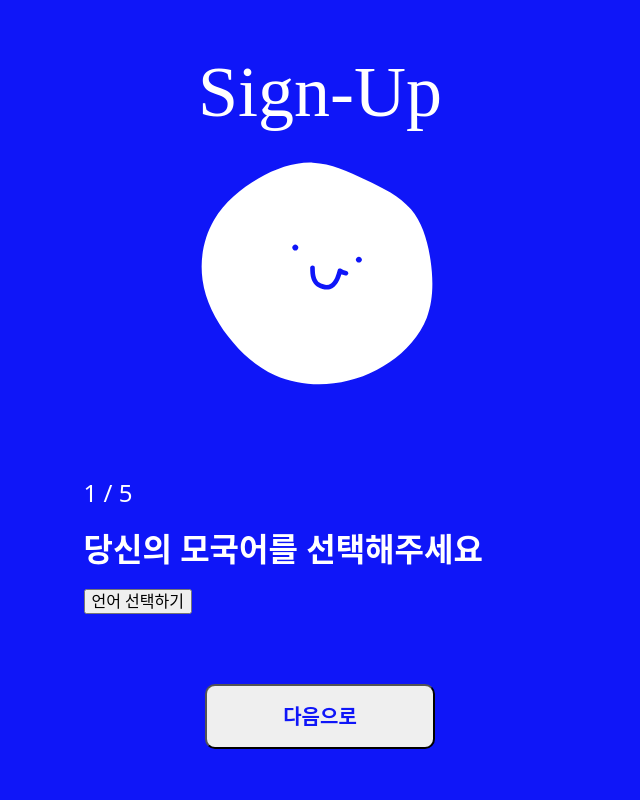
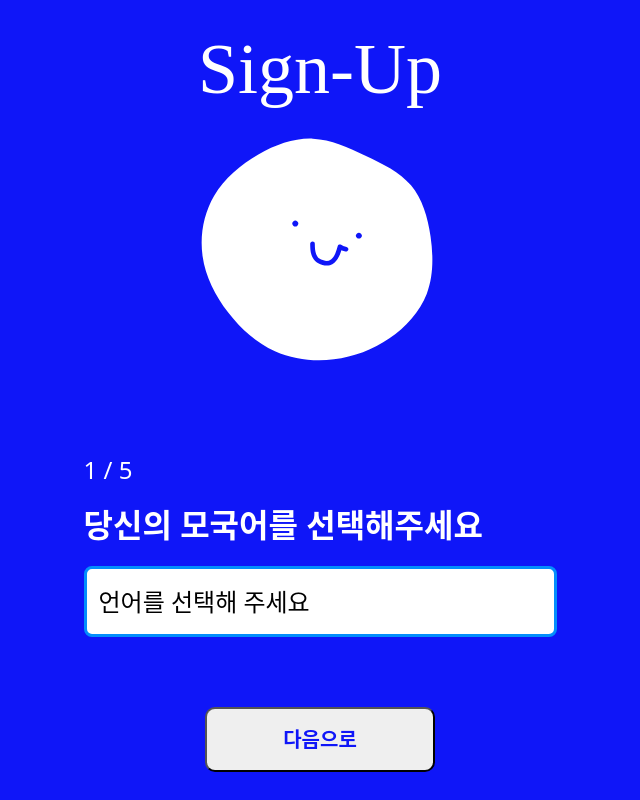
Before and after one commit to sewonkimm/Checkmate, a React (Create React App) app in the folder frontend/: page /register in a window 1280 px wide. Shown: the whole page, without its empty margins (320-960 px from the left). Built offline with nearby package versions, Linux system fonts and the light colour scheme; a web font is replaced by a local one.

Commit message:
style: 💄 회원가입 중 1번째 단계인 언어 선택부분 스타일링
✅ Closes: #S04P31A106-232

```diff
--- a/frontend/package.json
+++ b/frontend/package.json
@@ -11,6 +11,7 @@
     "@types/react": "^17.0.0",
     "@types/react-dom": "^17.0.0",
     "@types/react-router-dom": "^5.1.7",
+    "@types/react-select": "^4.0.15",
     "@types/react-transition-group": "^4.4.1",
     "@types/styled-components": "^5.1.9",
     "axios": "^0.21.1",
@@ -18,6 +19,7 @@
     "react-dom": "^17.0.2",
     "react-router-dom": "^5.2.0",
     "react-scripts": "4.0.3",
+    "react-select": "^4.3.0",
     "react-transition-group": "^4.4.1",
     "styled-components": "^5.2.3",
     "styled-normalize": "^8.0.7",
--- a/frontend/src/Register/Index.tsx
+++ b/frontend/src/Register/Index.tsx
@@ -127,6 +127,9 @@ const NextBtn = styled.button`
   border-radius: 10px;
   font-weight: 900;
   color: #0F16F8;
+  &:hover{
+    cursor: pointer;
+  }
 `;
 
 
--- a/frontend/src/Register/components/InputEmail.tsx
+++ b/frontend/src/Register/components/InputEmail.tsx
@@ -69,7 +69,7 @@ const InputEmail: React.FC<Props> = (props: Props) => {
           isValidEmail ? "사용 가능한 이메일입니다" : "유효하지 않은 이메일입니다"
         )}
       </Warning>
-      <div>
+      <EmailInputWrapper>
         <form onSubmit={onSubmitForm}>
           <EmailInput
             value={emailValue}
@@ -77,19 +77,23 @@ const InputEmail: React.FC<Props> = (props: Props) => {
             type="text"
             placeholder="ssafy123@ssafy.com"
           />
+        </form>
           <CheckDupleBtn>중복 체크</CheckDupleBtn>
-          <span>{dupleMsg}</span>
-        </form>
-      </div>
+      </EmailInputWrapper>
+      {dupleMsg && <h3>{dupleMsg}</h3>}
     </>
   );
 };
 const QuestionBox = styled.h1`
   font-size: 36px;
 `;
-const Warning = styled.h3``
+const Warning = styled.h3``;
+const EmailInputWrapper = styled.div`
+  width: 473px;
+  display: flex;
+`;
 const EmailInput = styled.input`
-  width: 473px;
+  flex-basis: 60%;
   height: 72px;
   border-radius: 8px;
   padding: 22px 25px 23px 25px;
@@ -100,6 +104,9 @@ const EmailInput = styled.input`
     font-size: 18px;
   }
 `;
-const CheckDupleBtn = styled.button``;
+const CheckDupleBtn = styled.button`
+  display: block;
+  flex-basis: 40%;
+`;
 
 export default InputEmail;
--- a/frontend/src/Register/components/MotherLanguage.tsx
+++ b/frontend/src/Register/components/MotherLanguage.tsx
@@ -1,4 +1,4 @@
-import React, { useState } from 'react';
+import React from 'react';
 import styled from 'styled-components';
 
 interface Props {
@@ -8,34 +8,69 @@ interface Props {
 
 // props를 인자로 지정
 const MotherLanguage: React.FC<Props> = (props: Props) => {
-  const [showMenu, setShowMenu] = useState<boolean>(false);
 
-  const handleMenu = () => {
-    setShowMenu(!showMenu);
+  const selectItem = (e: React.ChangeEvent<HTMLSelectElement>) => {
+    e.preventDefault();
+    props.putLang(e.target.value)
   };
-  const selectItem = (e: React.MouseEvent<HTMLElement>) => {
-    // 타입스크립트는 as HTMLElement로 지정해야 innerHTML이 찾아진다.
-    const target = e.target as HTMLElement;
-    props.putLang(target.innerHTML);
-  };
+  const options: Array<{label: string; value: string;}> = [
+    {
+      label: "언어를 선택해 주세요",
+      value: ""
+    },
+    {
+      label: "한국어",
+      value: "ko"
+    },
+    {
+      label: "영어",
+      value: "en"
+    },
+    {
+      label: "중국어",
+      value: "zh"
+    },
+  ];
   return (
     <>
       <Question>당신의 모국어를 선택해주세요</Question>
       <div>
-        <LanguageSelectBtn onClick={handleMenu}>언어 선택하기</LanguageSelectBtn>
-        {showMenu && (
-          <div>
-            <MenuItem onClick={selectItem}>영어</MenuItem>
-            <MenuItem onClick={selectItem}>중국어</MenuItem>
-            <MenuItem onClick={selectItem}>한국어</MenuItem>
-          </div>
-        )}
+          <LanguageSelect defaultValue={0} onChange={selectItem}>
+            {options.map((option, idx) => {
+              if (idx === 0) {
+                return(<Option key={option.label+option.value} hidden>{option.label}</Option>)}
+              return (
+              <Option
+              key={option.label + option.value}
+              value={option.value}
+              >
+                {option.label}
+              </Option>
+            )})}
+          </LanguageSelect>
       </div>
     </>
   );
 };
 
 const Question = styled.h1``;
-const LanguageSelectBtn = styled.button``;
-const MenuItem = styled.button``;
+const LanguageSelect = styled.select`
+  width: 473px;
+  padding: 0.8em 0.5em;
+  font-family: inherit;
+  font-size: 24px;
+  border: 3px solid #038EFC;
+  border-radius: 8px;
+  background: ${({ theme }) => theme.colors.white};
+  -webkit-appearance: none;
+  -moz-appearance: none;
+  appearance: none;
+  &:hover {
+    cursor: pointer;
+  }
+`;
+const Option = styled.option`
+  border-radius: 10px;
+`;
+
 export default MotherLanguage;
```
Also changed, not shown: 1 other file (tests, documents, lock files or other folders).
